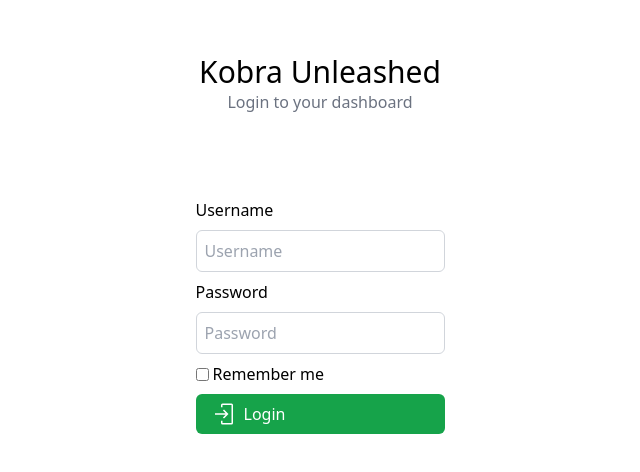
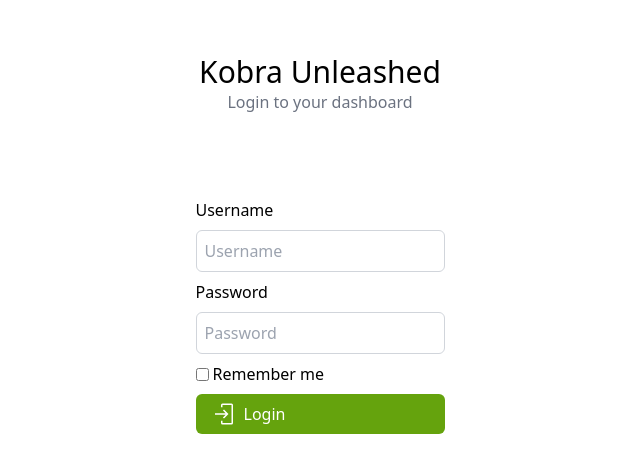
Before and after one commit to anjomro/kobra-unleashed, a Vue app in the folder kobra-client/: page /#/login in a window 1280 px wide. Shown: the part 114-586 px from the top of the page, without its empty margins (320-960 px from the left). Built offline with nearby package versions, Linux system fonts and the light colour scheme.

Commit message:
DAAAAAAMAMMMMNNNNNNNNNN | Changing those ugly color right here and right now

```diff
--- a/kobra-client/src/scss/main.scss
+++ b/kobra-client/src/scss/main.scss
@@ -20,9 +20,9 @@ body {
   @apply px-4 py-2 rounded-md flex items-center transition-colors;
 
   &.btn-primary {
-    @apply bg-green-600 text-white;
+    @apply bg-lime-600 text-white;
     &:hover {
-      @apply bg-green-700;
+      @apply bg-lime-700;
     }
   }
 
```
